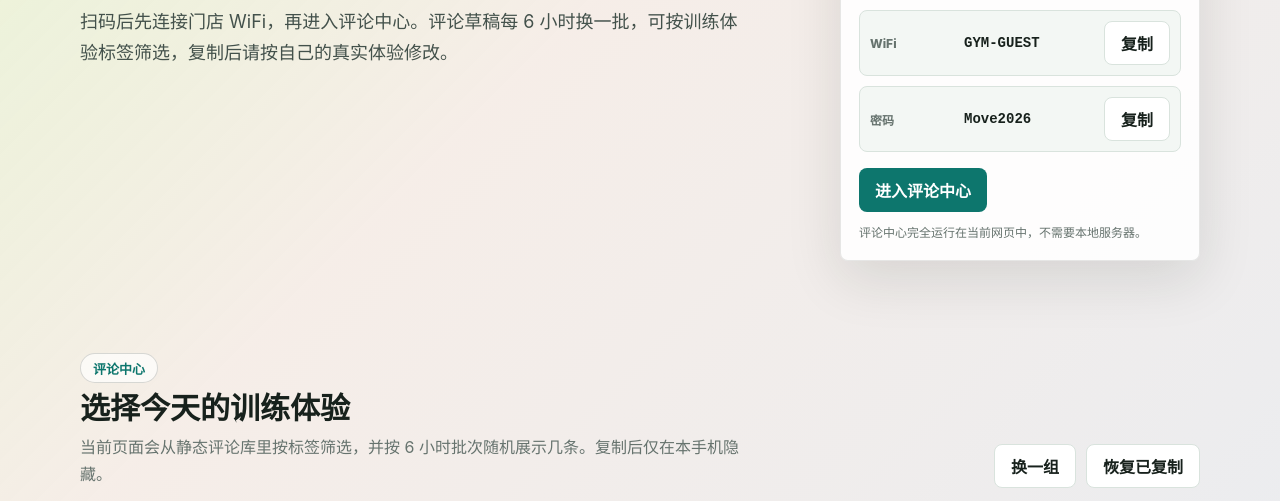
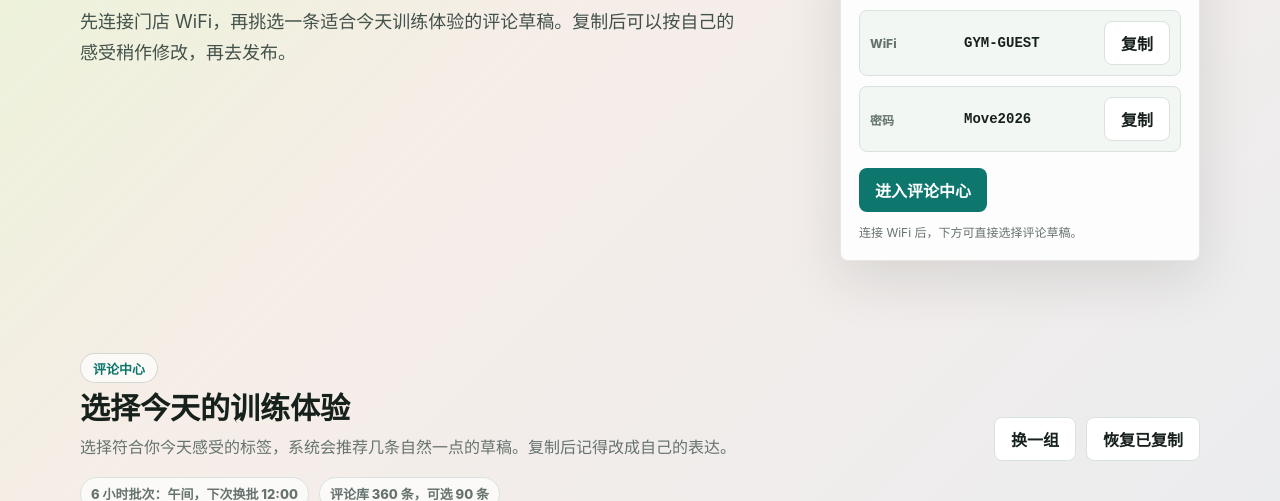
Before and after one commit to Lewis2002-William/Top-GYM-Center, a plain HTML site: page index.html in a window 1280 px wide. Shown: the part 443-944 px from the top of the page. Drawn offline with Linux system fonts and the light colour scheme.

Commit message:
Polish customer-facing copy

```diff
--- a/index.html
+++ b/index.html
@@ -24,7 +24,7 @@
           <span class="eyebrow">到店顾客专用</span>
           <h1 data-config="gymName">燃点健身房</h1>
           <p class="lead">
-            扫码后先连接门店 WiFi，再进入评论中心。评论草稿每 6 小时换一批，可按训练体验标签筛选，复制后请按自己的真实体验修改。
+            先连接门店 WiFi，再挑选一条适合今天训练体验的评论草稿。复制后可以按自己的感受稍作修改，再去发布。
           </p>
         </div>
 
@@ -45,7 +45,7 @@
           <div class="button-row">
             <a class="btn teal" href="#commentCenter">进入评论中心</a>
           </div>
-          <p class="tiny-note">评论中心完全运行在当前网页中，不需要本地服务器。</p>
+          <p class="tiny-note">连接 WiFi 后，下方可直接选择评论草稿。</p>
         </aside>
       </section>
 
@@ -55,7 +55,7 @@
             <span class="eyebrow">评论中心</span>
             <h2>选择今天的训练体验</h2>
             <p>
-              当前页面会从静态评论库里按标签筛选，并按 6 小时批次随机展示几条。复制后仅在本手机隐藏。
+              选择符合你今天感受的标签，系统会推荐几条自然一点的草稿。复制后记得改成自己的表达。
             </p>
           </div>
           <div class="button-row">
@@ -72,7 +72,7 @@
         <div class="tag-grid" id="tagGrid"></div>
         <p class="notice" id="notice"></p>
         <div class="comment-grid" id="commentGrid"></div>
-        <div class="empty-state" id="emptyState">当前标签暂无可用草稿，请换一个标签或点击换一组。</div>
+        <div class="empty-state" id="emptyState">这个标签暂时没有合适草稿，可以换个标签或点击换一组。</div>
       </section>
     </main>
     <script src="qrcode.js"></script>
```
